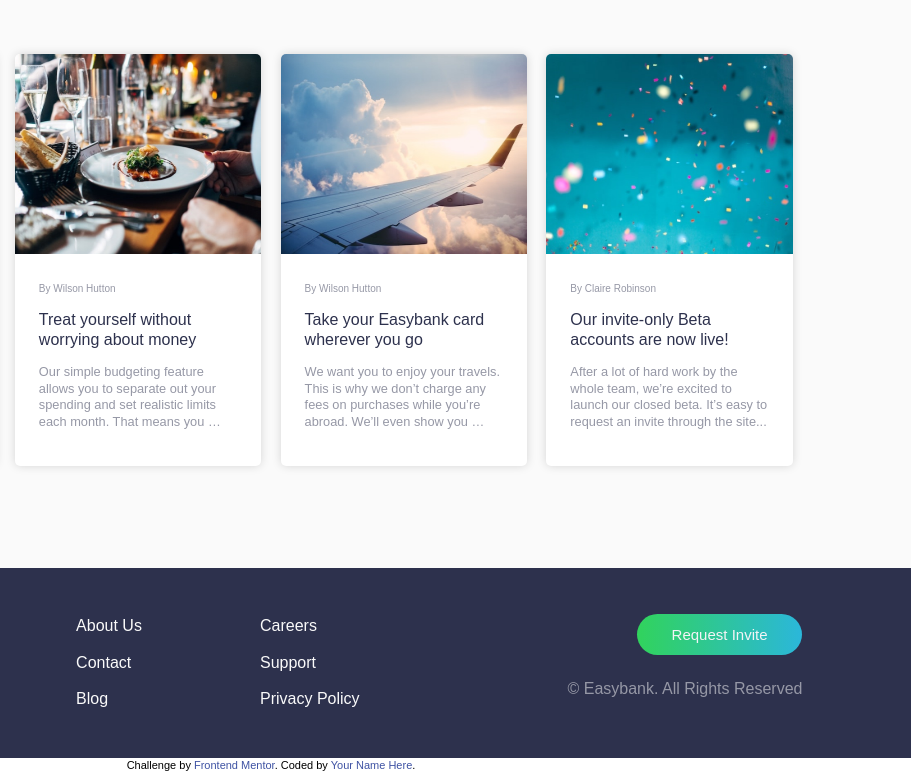
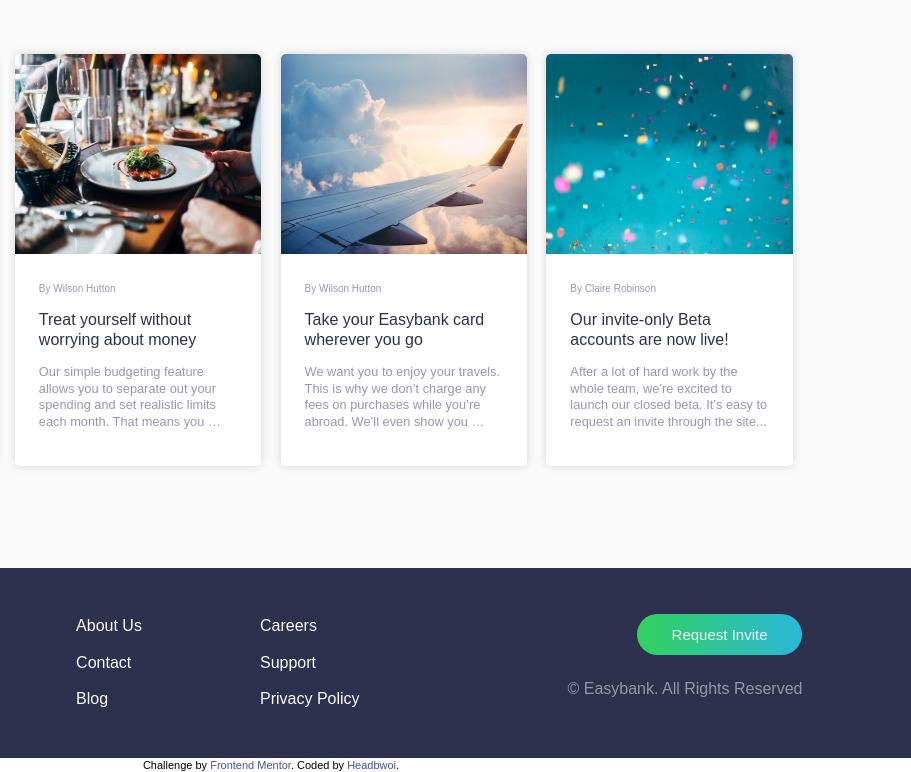
Before and after one commit to Headbwoi/Easybank-landing-page, a plain HTML site: page index.html in a window 1280 px wide. Shown: the part 1539-2311 px from the top of the page, 369-1280 px from the left. Drawn offline with Linux system fonts and the light colour scheme; a web font is replaced by a local one.

Commit message:
Update index.html

```diff
--- a/index.html
+++ b/index.html
@@ -275,7 +275,7 @@
         Challenge by
         <a href="https://www.frontendmentor.io?ref=challenge" target="_blank"
           >Frontend Mentor</a
-        >. Coded by <a href="#">Your Name Here</a>.
+        >. Coded by <a href="https://www.frontendmentor.io/profile/Headbwoi" target="_blank">Headbwoi</a>.
       </div>
     </footer>
     <script src="script.js"></script>
```
